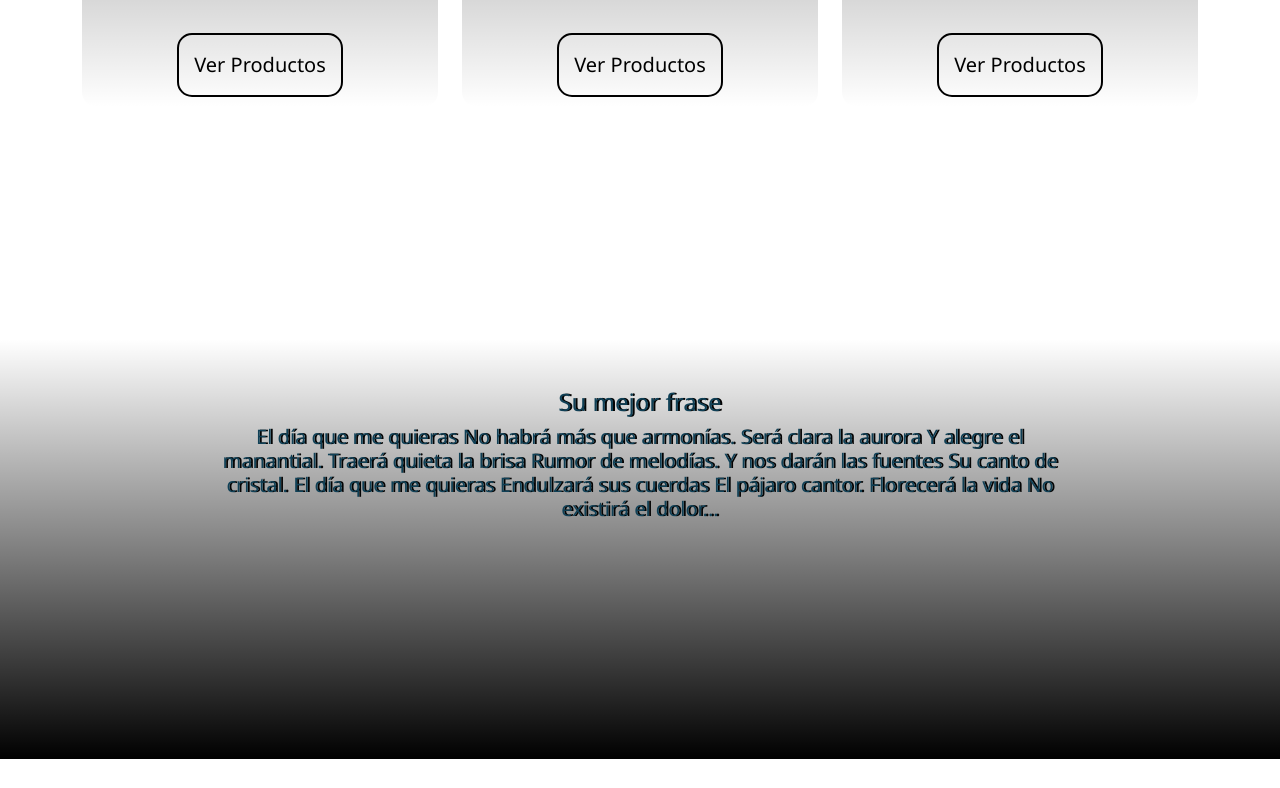
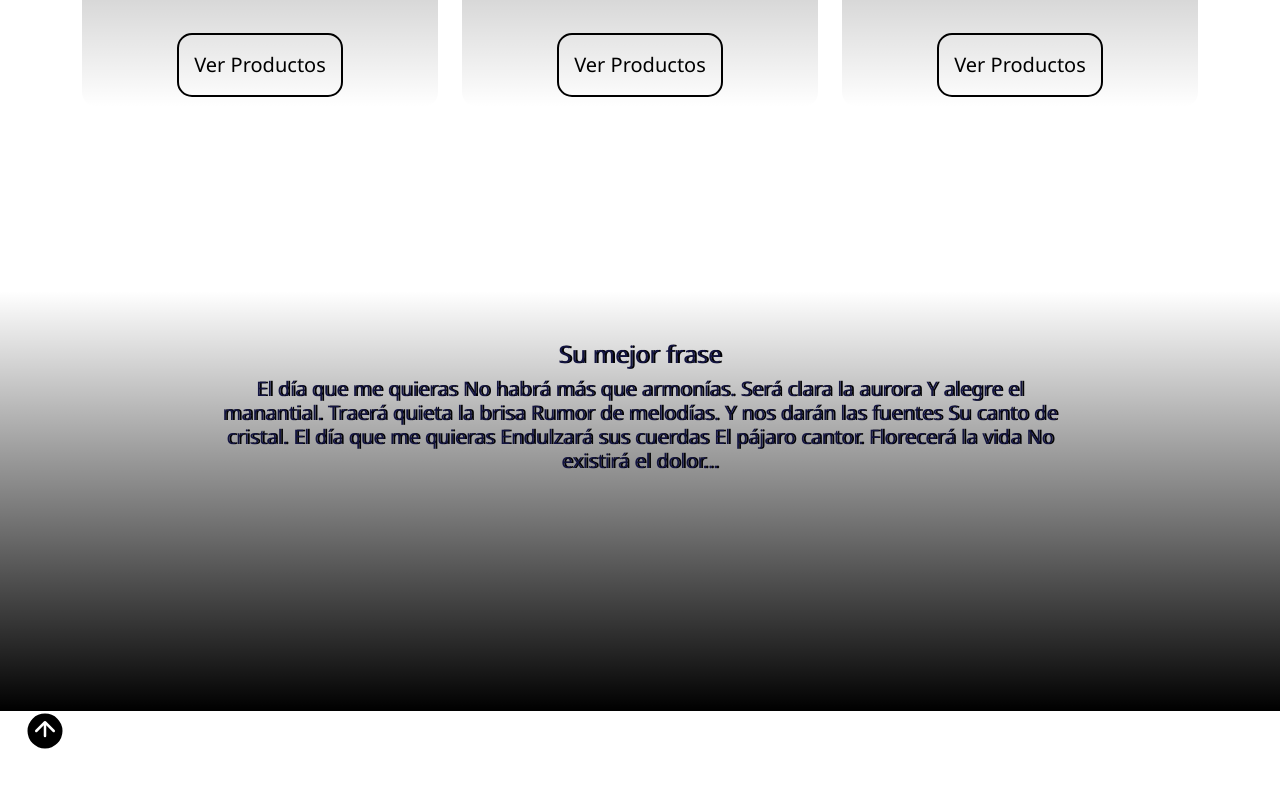
Before and after one commit to Nikovaz/PF.GalarzaVazquez, a website: page index.html in a window 1280 px wide. Shown: the part 1390-2178 px from the top of the page. Drawn offline with nearby package versions, Linux system fonts and the light colour scheme.

Commit message:
error about

```diff
--- a/SCSS/components/_about.scss
+++ b/SCSS/components/_about.scss
@@ -1,12 +1,12 @@
-.about {
+.semifoo{
   height: 600px;
   padding: 20px;
   display: flex;
   align-items: center;
   justify-content: center;
-  color: rgb(16, 64, 86);
-  background: linear-gradient(to top, $color-texto, rgba(27, 26, 26, 0) 70%);
-
+  color: rgb(19, 20, 65);
+  background: linear-gradient(to top, $color-texto, rgba(207, 196, 196, 0) 70%);
+  /* El degradado se extiende desde abajo hacia arriba */
 
   div {
       width: 70%;
--- a/index.html
+++ b/index.html
@@ -129,7 +129,7 @@
 
     </section>
 
-    <section class="about my-5">
+    <section class="semifoo">
       <div>
         <h2>Su mejor frase</h2>
         <h5>El día que me quieras
```
Also changed, not shown: discografia.html (+1 -1 lines), merchan.html (+1 -1 lines), CSS/discografia.css, CSS/merchan.css, CSS/style.css, README.md (deleted), 3 other files.
